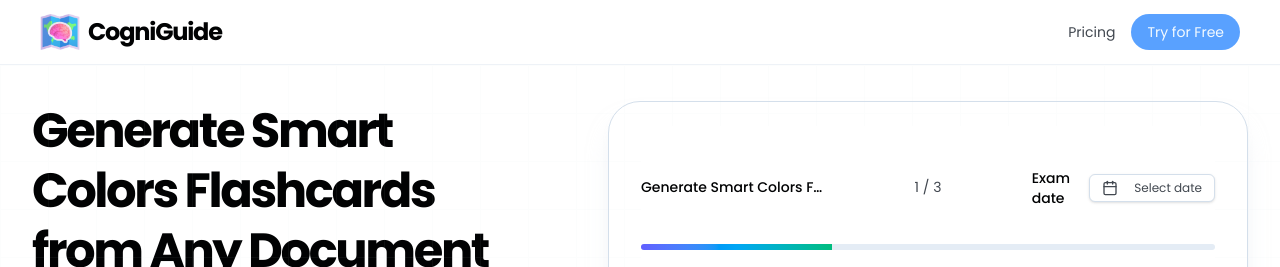
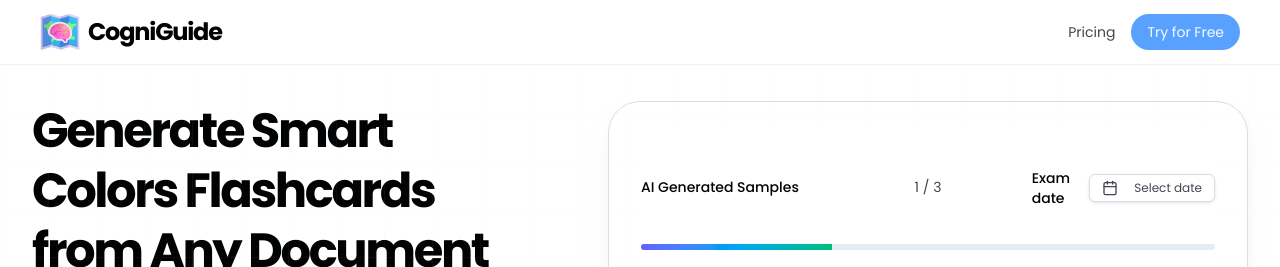
Before and after one commit to Led-adel-pilot/CogniGuide, a Next.js app: page /flashcards/colors in a window 1280 px wide. Shown: the top 267 px of the page. Built offline with nearby package versions, Linux system fonts and the light colour scheme; no server answers.

Commit message:
Tittle of EmbeddedFlashcards AI samples

```diff
--- a/components/EmbeddedFlashcards.tsx
+++ b/components/EmbeddedFlashcards.tsx
@@ -68,7 +68,7 @@ export default function EmbeddedFlashcards({ cards, title, onHeightChange }: Emb
           open={true}
           isEmbedded={true}
           cards={deck}
-          title={title ?? 'Sample Flashcards'}
+          title={title ?? 'AI Generated Samples'}
           onClose={() => {}}
         />
       </div>
--- a/components/FlashcardGeneratorLanding.tsx
+++ b/components/FlashcardGeneratorLanding.tsx
@@ -303,7 +303,7 @@ export default function FlashcardGeneratorLanding({ page }: FlashcardGeneratorLa
                       {shouldRenderFlashcards ? (
                         <EmbeddedFlashcards
                           cards={embeddedFlashcardDeck}
-                          title={`${page.hero.heading} Flashcards Preview`}
+                          title="AI Generated Samples"
                           onHeightChange={handleEmbeddedFlashcardHeight}
                         />
                       ) : (
```
